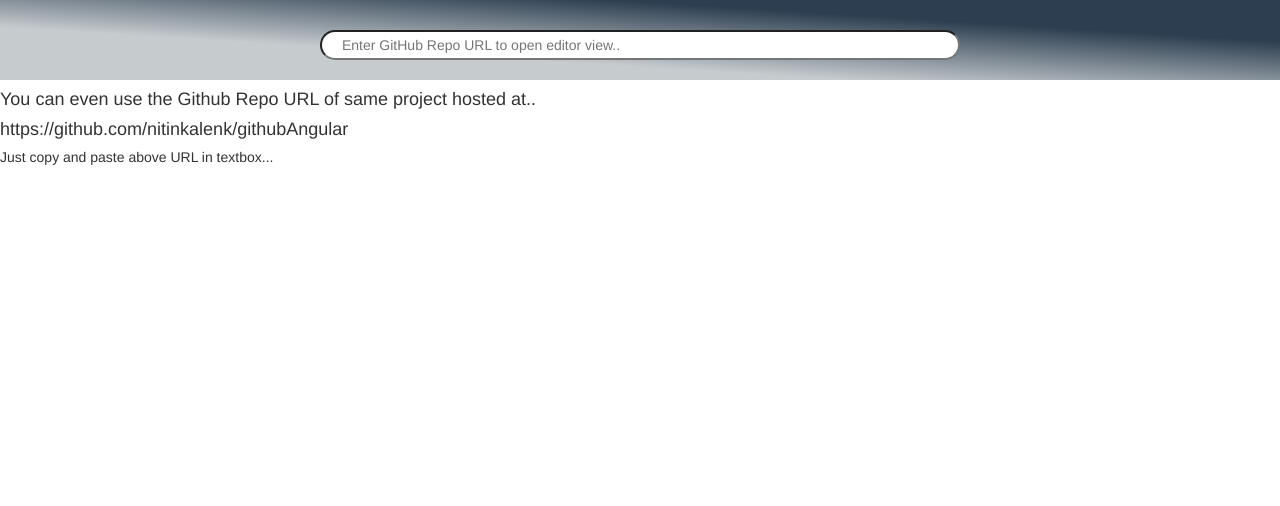
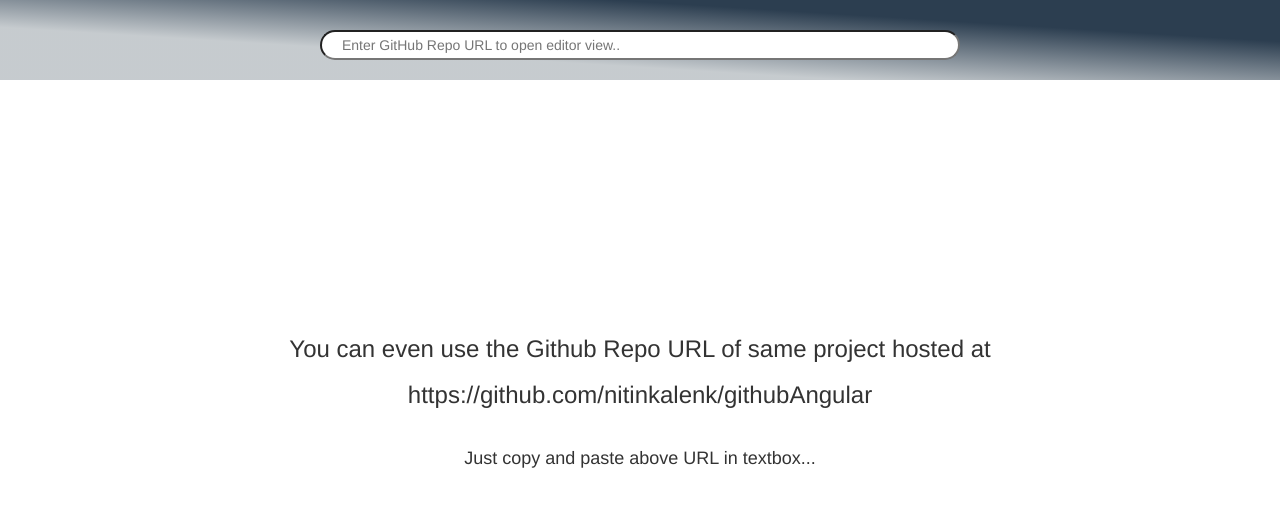
Before and after one commit to nitinkalenk/githubAngular, an Angular app: page / in a window 1280 px wide. Shown: the top 506 px of the page. Built offline with nearby package versions, Linux system fonts and the light colour scheme.

Commit message:
final message for user

```diff
--- a/src/app/app.component.css
+++ b/src/app/app.component.css
@@ -13,3 +13,6 @@
 input:focus, textarea:focus {
   outline: none;
 }
+.infoDiv{
+  margin: 0 auto;
+}
--- a/src/app/app.component.html
+++ b/src/app/app.component.html
@@ -3,7 +3,11 @@
   <input type="text" name="githubUrl"  class="inputSearch" placeholder="Enter GitHub Repo URL to open editor view.." [(ngModel)]="githubUrl" />
 </div>
 <app-githubview-component [sourceUrl]="githubUrl" *ngIf="githubUrl"></app-githubview-component>
-<h4>You can even use the Github Repo URL of same project hosted at..</h4>
-<h4>https://github.com/nitinkalenk/githubAngular</h4>
-
-<h5>Just copy and paste above URL in textbox...</h5>
+<div *ngIf="!githubUrl"  style="text-align:center;margin-top:20%">
+  <span class="infoDiv">
+    <h3>You can even use the Github Repo URL of same project hosted at</h3>
+    <h3>https://github.com/nitinkalenk/githubAngular</h3>
+    <br>
+    <h4>Just copy and paste above URL in textbox...</h4>
+  </span>
+</div>
```
